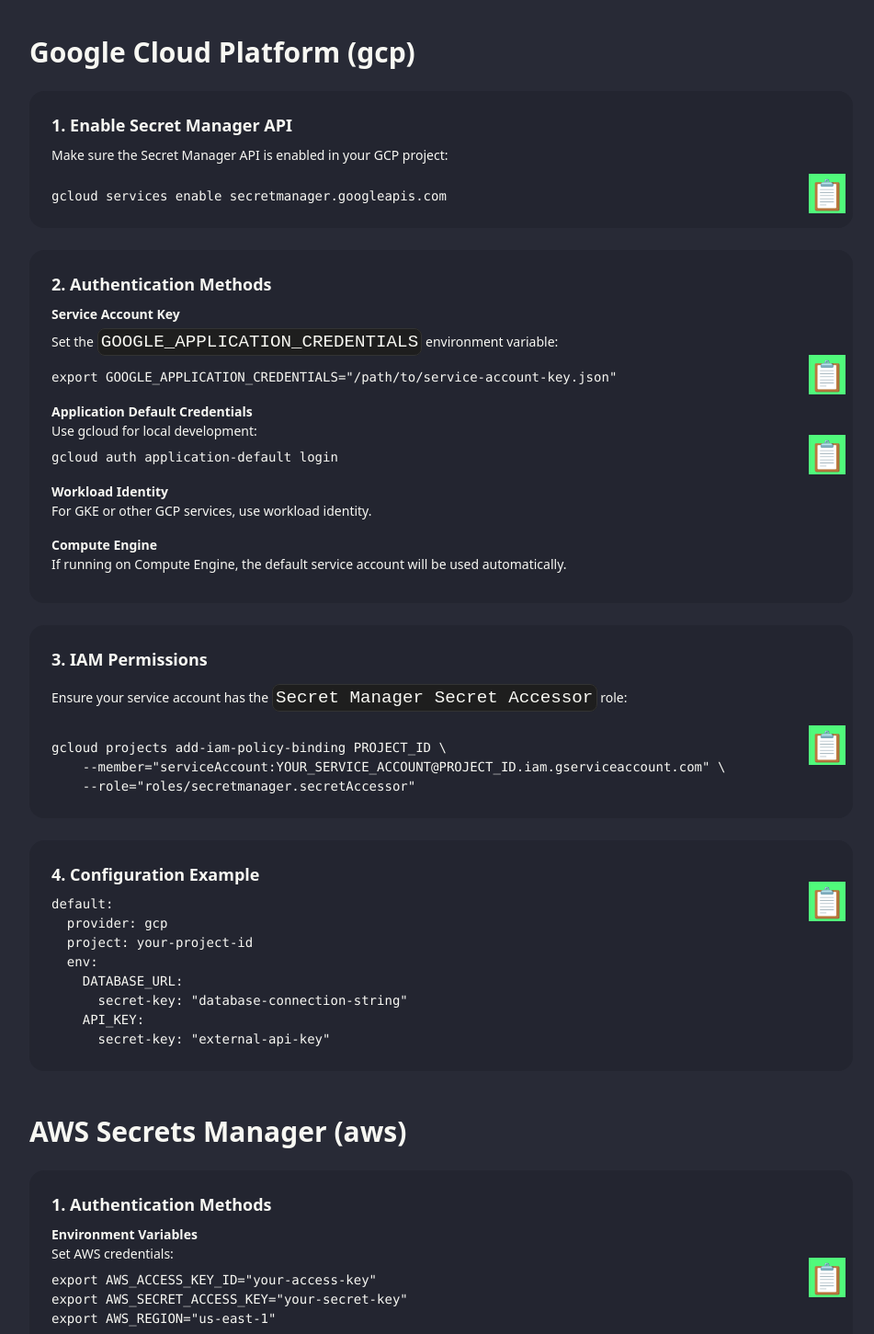
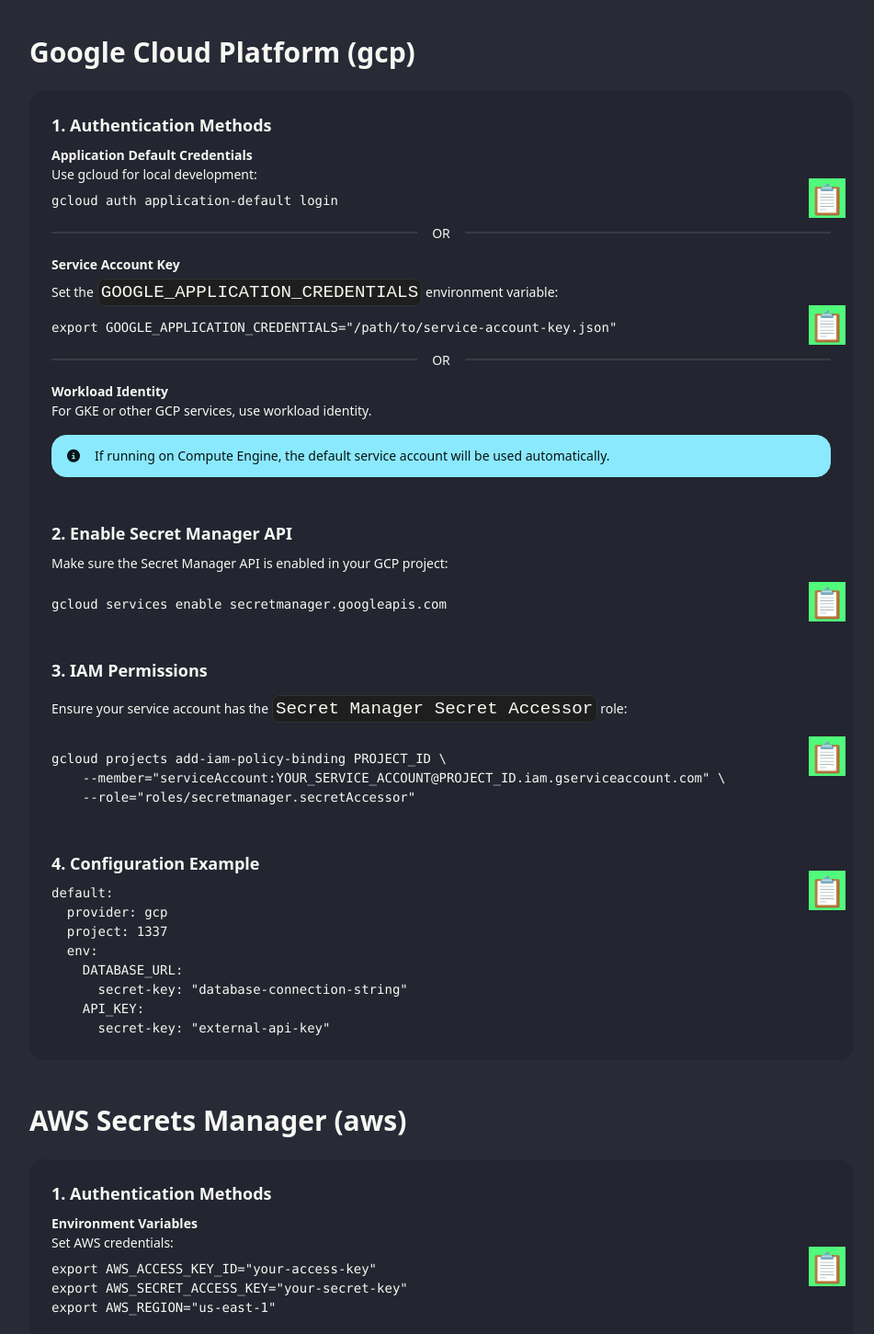
Before and after one commit to mistweaverco/kuba, a SvelteKit app in the folder web/: page /providers in a window 1280 px wide. Shown: the part 700-2151 px from the top of the page at 92% size, without its empty margins (160-1111 px from the left). Built offline with nearby package versions, Linux system fonts and the light colour scheme; a small style sheet from the web is missing.

Commit message:
chore(web): add deep links to providers auth-methods (#43)

```diff
--- a/web/src/routes/providers/+page.svelte
+++ b/web/src/routes/providers/+page.svelte
@@ -20,7 +20,6 @@
 					const parent = env.element.parentNode as HTMLElement;
 					parent.requestFullscreen();
 				});
-
 				return button;
 			}
 		);
@@ -58,7 +57,9 @@
 					<div class="card bg-base-200 text-center">
 						<div class="card-body">
 							<div class="text-4xl mb-2">☁️</div>
+							<a class="hover:link" href="#gcp">
 								<h3 class="card-title justify-center">Google Cloud Platform</h3>
+							</a>
 							<p class="text-sm">
 								Secret Manager integration with service accounts and workload identity
 							</p>
@@ -68,7 +69,9 @@
 					<div class="card bg-base-200 text-center">
 						<div class="card-body">
 							<div class="text-4xl mb-2">☁️</div>
+							<a class="hover:link" href="#aws">
 								<h3 class="card-title justify-center">AWS</h3>
+							</a>
 							<p class="text-sm">Secrets Manager with IAM roles and access keys</p>
 						</div>
 					</div>
@@ -76,7 +79,9 @@
 					<div class="card bg-base-200 text-center">
 						<div class="card-body">
 							<div class="text-4xl mb-2">☁️</div>
+							<a class="hover:link" href="#azure">
 								<h3 class="card-title justify-center">Azure</h3>
+							</a>
 							<p class="text-sm">Key Vault with service principals and managed identity</p>
 						</div>
 					</div>
@@ -84,7 +89,9 @@
 					<div class="card bg-base-200 text-center">
 						<div class="card-body">
 							<div class="text-4xl mb-2">☁️</div>
+							<a class="hover:link" href="#openbao">
 								<h3 class="card-title justify-center">OpenBao</h3>
+							</a>
 							<p class="text-sm">Self-hosted secrets with tokens and namespaces</p>
 						</div>
 					</div>
@@ -92,7 +99,9 @@
 					<div class="card bg-base-200 text-center">
 						<div class="card-body">
 							<div class="text-4xl mb-2">🛠️</div>
+							<a class="hover:link" href="#local">
 								<h3 class="card-title justify-center">Local</h3>
+							</a>
 							<p class="text-sm">Use for hard-coded non-sensitive values during development</p>
 						</div>
 					</div>
@@ -100,27 +109,27 @@
 			</section>
 
 			<section>
-				<ClickableHeadline level={2} id="google-cloud-platform" className="text-3xl font-bold mb-6"
+				<ClickableHeadline level={2} id="gcp" className="text-3xl font-bold mb-6"
 					>Google Cloud Platform (gcp)</ClickableHeadline
 				>
 
 				<div class="space-y-6">
 					<div class="card bg-base-200">
 						<div class="card-body">
-							<h3 class="card-title">1. Enable Secret Manager API</h3>
-							<p class="mb-4">Make sure the Secret Manager API is enabled in your GCP project:</p>
+							<ClickableHeadline level={3} id="gcp-authentication-methods" className="card-title"
+								>1. Authentication Methods</ClickableHeadline
+							>
+							<div class="space-y-4">
+								<div>
+									<h4 class="font-bold">Application Default Credentials</h4>
+									<p class="mb-2">Use gcloud for local development:</p>
 									<pre><code
 											class="language-bash"
 											data-toolbar-order="copy-to-clipboard"
-									data-prismjs-copy="📋">gcloud services enable secretmanager.googleapis.com</code
+											data-prismjs-copy="📋">gcloud auth application-default login</code
 										></pre>
 								</div>
-					</div>
-
-					<div class="card bg-base-200">
-						<div class="card-body">
-							<h3 class="card-title">2. Authentication Methods</h3>
-							<div class="space-y-4">
+								<div class="divider">OR</div>
 								<div>
 									<h4 class="font-bold">Service Account Key</h4>
 									<p class="mb-2">
@@ -133,30 +142,31 @@
 											>export GOOGLE_APPLICATION_CREDENTIALS="/path/to/service-account-key.json"</code
 										></pre>
 								</div>
-
-								<div>
-									<h4 class="font-bold">Application Default Credentials</h4>
-									<p class="mb-2">Use gcloud for local development:</p>
-									<pre><code
-											class="language-bash"
-											data-toolbar-order="copy-to-clipboard"
-											data-prismjs-copy="📋">gcloud auth application-default login</code
-										></pre>
-								</div>
-
+								<div class="divider">OR</div>
 								<div>
 									<h4 class="font-bold">Workload Identity</h4>
 									<p class="mb-2">For GKE or other GCP services, use workload identity.</p>
 								</div>
-
-								<div>
-									<h4 class="font-bold">Compute Engine</h4>
-									<p class="mb-2">
+								<div class="alert alert-info">
+									<i class="fa-solid fa-info-circle"></i>
+									<p>
 										If running on Compute Engine, the default service account will be used
 										automatically.
 									</p>
+									<div></div>
 								</div>
 							</div>
+						</div>
+
+						<div class="card bg-base-200">
+							<div class="card-body">
+								<h3 class="card-title">2. Enable Secret Manager API</h3>
+								<p class="mb-4">Make sure the Secret Manager API is enabled in your GCP project:</p>
+								<pre><code
+										class="language-bash"
+										data-toolbar-order="copy-to-clipboard"
+										data-prismjs-copy="📋">gcloud services enable secretmanager.googleapis.com</code
+									></pre>
 							</div>
 						</div>
 
@@ -176,7 +186,6 @@
 									></pre>
 							</div>
 						</div>
-
 						<div class="card bg-base-200">
 							<div class="card-body">
 								<h3 class="card-title">4. Configuration Example</h3>
@@ -186,7 +195,7 @@
 										data-prismjs-copy="📋"
 										>default:
   provider: gcp
-  project: your-project-id
+  project: 1337
   env:
     DATABASE_URL:
       secret-key: "database-connection-string"
@@ -196,17 +205,19 @@
 							</div>
 						</div>
 					</div>
+				</div>
 			</section>
 
 			<section>
-				<ClickableHeadline level={2} id="aws-secrets-manager" className="text-3xl font-bold mb-6"
+				<ClickableHeadline level={2} id="aws" className="text-3xl font-bold mb-6"
 					>AWS Secrets Manager (aws)</ClickableHeadline
 				>
-
 				<div class="space-y-6">
 					<div class="card bg-base-200">
 						<div class="card-body">
-							<h3 class="card-title">1. Authentication Methods</h3>
+							<ClickableHeadline level={3} id="aws-authentication-methods" className="card-title"
+								>1. Authentication Methods</ClickableHeadline
+							>
 							<div class="space-y-4">
 								<div>
 									<h4 class="font-bold">Environment Variables</h4>
@@ -220,7 +231,7 @@
 export AWS_REGION="us-east-1"</code
 										></pre>
 								</div>
-
+								<div class="divider">OR</div>
 								<div>
 									<h4 class="font-bold">AWS Profile</h4>
 									<p class="mb-2">Use a specific profile from your AWS credentials file:</p>
@@ -232,12 +243,12 @@
 export AWS_REGION="us-east-1"</code
 										></pre>
 								</div>
-
+								<div class="divider">OR</div>
 								<div>
 									<h4 class="font-bold">IAM Roles</h4>
 									<p class="mb-2">If running on EC2, ECS, or other AWS services, use IAM roles.</p>
 								</div>
-
+								<div class="divider">OR</div>
 								<div>
 									<h4 class="font-bold">AWS CLI</h4>
 									<p class="mb-2">Use <code>aws configure</code> to set up your credentials.</p>
@@ -291,14 +302,16 @@
 			</section>
 
 			<section>
-				<ClickableHeadline level={2} id="azure-key-vault" className="text-3xl font-bold mb-6"
+				<ClickableHeadline level={2} id="azure" className="text-3xl font-bold mb-6"
 					>Azure Key Vault (azure)</ClickableHeadline
 				>
 
 				<div class="space-y-6">
 					<div class="card bg-base-200">
 						<div class="card-body">
-							<h3 class="card-title">1. Authentication Methods</h3>
+							<ClickableHeadline level={3} id="azure-authentication-methods" className="card-title"
+								>1. Authentication Methods</ClickableHeadline
+							>
 							<div class="space-y-4">
 								<div>
 									<h4 class="font-bold">Service Principal</h4>
@@ -313,12 +326,12 @@
 export AZURE_CLIENT_SECRET="your-client-secret"</code
 										></pre>
 								</div>
-
+								<div class="divider">OR</div>
 								<div>
 									<h4 class="font-bold">Managed Identity</h4>
 									<p class="mb-2">If running on Azure services with managed identity enabled.</p>
 								</div>
-
+								<div class="divider">OR</div>
 								<div>
 									<h4 class="font-bold">Default Azure Credential</h4>
 									<p class="mb-2">Uses Azure CLI, Visual Studio Code, or other Azure tools.</p>
@@ -372,7 +385,11 @@
 
 					<div class="card bg-base-200">
 						<div class="card-body">
-							<h3 class="card-title">2. Authentication</h3>
+							<ClickableHeadline
+								level={3}
+								id="openbao-authentication-methods"
+								className="card-title">2. Authentication Methods</ClickableHeadline
+							>
 							<p class="mb-4">Set up authentication using environment variables:</p>
 							<pre><code
 									class="language-bash"
--- a/web/src/routes/usage/+page.svelte
+++ b/web/src/routes/usage/+page.svelte
@@ -365,7 +365,8 @@
 									data-prismjs-copy="📋">kuba show --env prod "DATABASE_URL" "LOG_*"</code
 								></pre>
 							<p class="mt-4">
-								If you want to hide sensitive values when displaying, use the <code>--sensitive</code
+								If you want to hide sensitive values when displaying, use the <code
+									>--sensitive</code
 								> flag.
 							</p>
 							<pre><code
```
Lines whose indentation alone changed are shown as unchanged.
